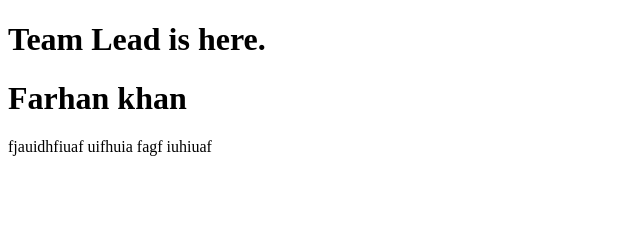
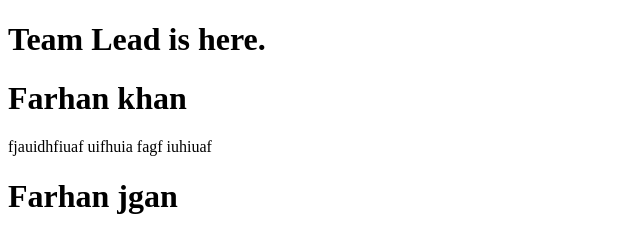
Before and after one commit to mofarhankhan/Git-Collaboration, a plain HTML site: page index.html in a window 1280 px wide. Shown: the whole page, without its empty margins (0-640 px from the left). Drawn offline with Linux system fonts and the light colour scheme.

Commit message:
Hello bhai kaise ho

```diff
--- a/index.html
+++ b/index.html
@@ -10,6 +10,7 @@
 
     <h1>Farhan khan</h1>
     <p>fjauidhfiuaf uifhuia fagf iuhiuaf</p>
+    <h1>Farhan jgan </h1>
 
   </body>
 </html>
```
